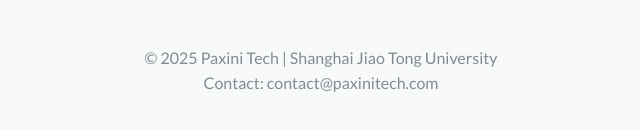
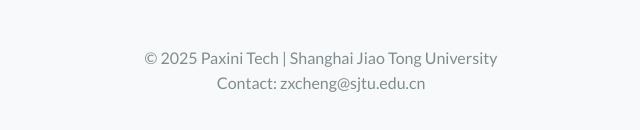
Before and after one commit to readerek/Objtac.github.io, a plain HTML site: page index.html in a window 1280 px wide. Shown: the part 7797-7927 px from the top of the page, 319-959 px from the left. Drawn offline with nearby package versions, Linux system fonts and the light colour scheme.

Commit message:
Update index.html

```diff
--- a/index.html
+++ b/index.html
@@ -618,7 +618,7 @@
     <footer>
         <div class="container">
             <p>© 2025 Paxini Tech | Shanghai Jiao Tong University</p>
-            <p>Contact: contact@paxinitech.com</p>
+            <p>Contact: zxcheng@sjtu.edu.cn</p>
         </div>
     </footer>
 </body>
```
